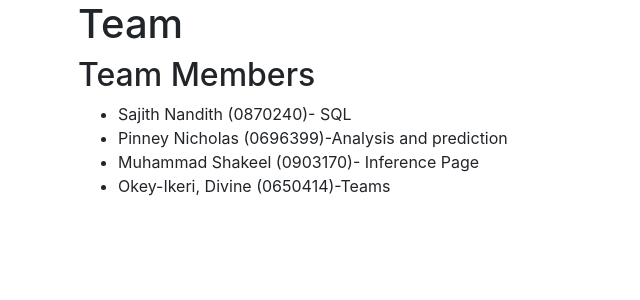
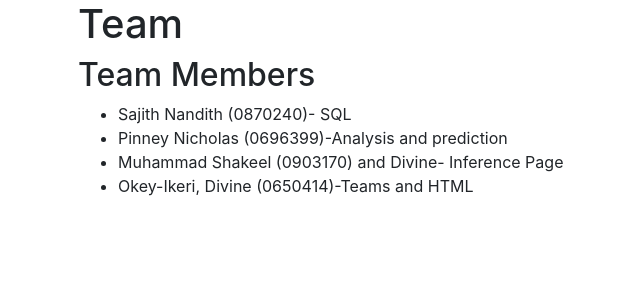
Before and after one commit to Neppney/ServingML-Model, a Flask app: page /team in a window 1280 px wide. Shown: the part 56-356 px from the top of the page, without its empty margins (1-641 px from the left). Run offline with Flask 2, Linux system fonts and the light colour scheme; some libraries are stand-ins or nearby versions.

Commit message:
Update team.html

```diff
--- a/templates/team.html
+++ b/templates/team.html
@@ -11,8 +11,8 @@
  <ul>
     <li>Sajith Nandith (0870240)- SQL</li>
     <li>Pinney Nicholas (0696399)-Analysis and prediction </li>
-    <li>Muhammad Shakeel (0903170)- Inference Page</li>
-    <li>Okey-Ikeri, Divine (0650414)-Teams</li>
+    <li>Muhammad Shakeel (0903170) and Divine- Inference Page</li>
+    <li>Okey-Ikeri, Divine (0650414)-Teams and HTML</li>
 </ul>
 </body>
 
```
